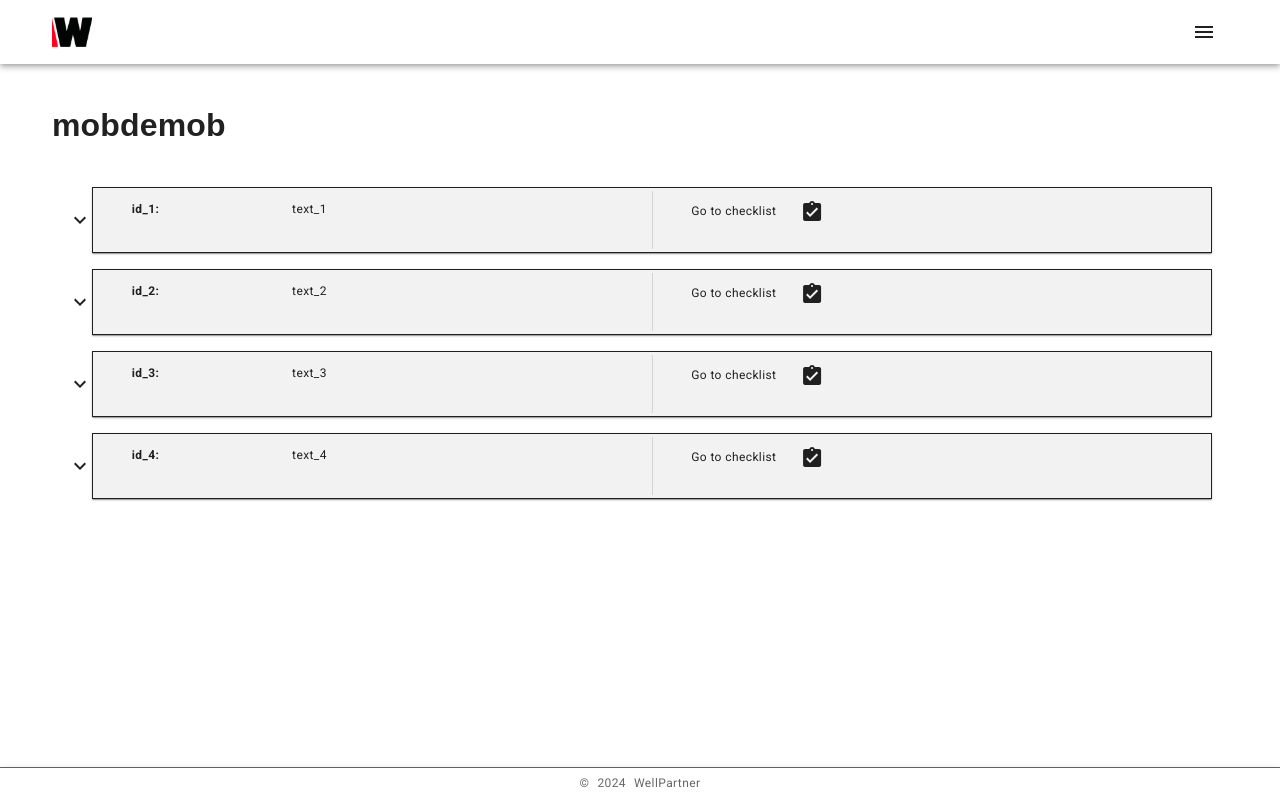
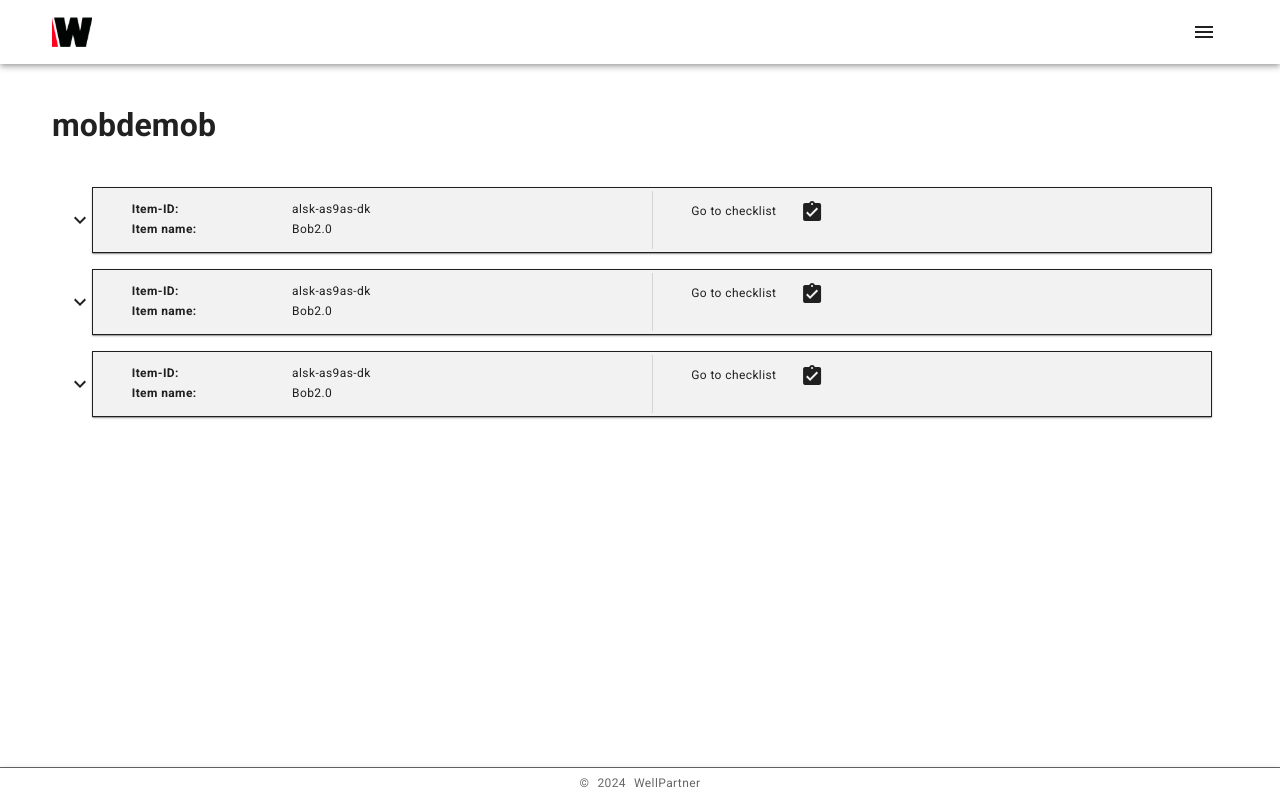
Before and after one commit to OptiCorp/checklist-app, a React (Vite) app: page /mobdemob/1 in a window 1280 px wide. Built offline with nearby package versions, Linux system fonts and the light colour scheme; what @azure/msal-react would draw is missing.

Commit message:
reusable dropdown cards

```diff
--- a/src/components/UI/DropdownCard.tsx
+++ b/src/components/UI/DropdownCard.tsx
@@ -1,38 +1,21 @@
 import { ExpandLess, ExpandMore } from '@mui/icons-material';
-import AssignmentTurnedInIcon from '@mui/icons-material/AssignmentTurnedIn';
-import { Box, Collapse, Divider, List, ListItemButton, ListItemIcon, Stack } from '@mui/material';
-import Typography from '@mui/material/Typography';
+import { Box, Collapse, Divider, List, ListItemButton } from '@mui/material';
 import React from 'react';
-import { useNavigate } from 'react-router-dom';
-import CardWrapper from './CardWrapper';
-import CardWrapperList from './CardWrapperList';
-import { listTextType } from './NestedList';
 
 interface Props {
-    item: listTextType;
+    topCard: JSX.Element;
+    subCards: JSX.Element[];
     index: number;
     openState: boolean;
     handleClick: (index: number) => void;
 }
 
-const Card: React.FC<Props> = ({ item, index, openState, handleClick }) => {
-    const navigate = useNavigate();
-
+const Card: React.FC<Props> = ({ topCard, subCards, index, openState, handleClick }) => {
     return (
         <Box>
             <ListItemButton onClick={() => handleClick(index)}>
                 {openState ? <ExpandLess /> : <ExpandMore />}
-                <CardWrapper
-                    firstChild={<CardWrapperList id={item.id} text={item.text}></CardWrapperList>}
-                    secondChild={
-                        <Box display={'flex'} alignItems={'center'}>
-                            <Typography variant="caption" component="span">
-                                Go to checklist
-                            </Typography>
-                            <AssignmentTurnedInIcon sx={{ flexBasis: '15%' }} />
-                        </Box>
-                    }
-                />
+                {topCard}
             </ListItemButton>
             <Collapse in={openState || false} timeout="auto" unmountOnExit>
                 <Divider
@@ -45,30 +28,9 @@ const Card: React.FC<Props> = ({ item, index, openState, handleClick }) => {
                     }}
                 />
                 <List component="div" disablePadding sx={{ pl: 24 }}>
-                    <ListItemButton>
-                        <ListItemIcon sx={{ width: '100%' }} onClick={() => navigate('/')}>
-                            <CardWrapper
-                                firstChild={
-                                    <CardWrapperList
-                                        id={item.id}
-                                        text={item.text}
-                                    ></CardWrapperList>
-                                }
-                                secondChild={
-                                    // <CardWrapperList
-                                    //     id={item.id}
-                                    //     text={item.text}
-                                    // ></CardWrapperList>
-                                    <Box display={'flex'} alignItems={'center'}>
-                                        <Typography variant="caption" component="span">
-                                            Go to checklist
-                                        </Typography>
-                                        <AssignmentTurnedInIcon sx={{ flexBasis: '15%' }} />
-                                    </Box>
-                                }
-                            />
-                        </ListItemIcon>
-                    </ListItemButton>
+                    {subCards.map((item) => {
+                        return item;
+                    })}
                 </List>
             </Collapse>
         </Box>
--- a/src/components/UI/NestedList.tsx
+++ b/src/components/UI/NestedList.tsx
@@ -9,19 +9,11 @@ export const StyledUl = styled.ul`
     margin: 0;
 `;
 
-export type listTextType = {
-    id: string;
-    text: string;
-};
+interface Props {
+    somethingHere: { topCard: JSX.Element; subCards: JSX.Element[] }[];
+}
 
-const data: listTextType[] = [
-    { id: 'id_1', text: 'text_1' },
-    { id: 'id_2', text: 'text_2' },
-    { id: 'id_3', text: 'text_3' },
-    { id: 'id_4', text: 'text_4' },
-];
-
-const NestedList = () => {
+const NestedList: React.FC<Props> = ({ somethingHere }) => {
     const [open, setOpen] = React.useState<boolean[]>([]);
 
     const handleClick = (index: number) => {
@@ -33,13 +25,14 @@ const NestedList = () => {
     };
     return (
         <List>
-            {data.map((item, index) => (
+            {somethingHere.map((item, index) => (
                 <DropdownCard
                     key={index}
-                    item={item}
                     index={index}
                     openState={open[index]}
                     handleClick={handleClick}
+                    topCard={item.topCard}
+                    subCards={item.subCards}
                 />
             ))}
         </List>
--- a/src/pages/mobDeMob/MobDemobPage.tsx
+++ b/src/pages/mobDeMob/MobDemobPage.tsx
@@ -1,5 +1,10 @@
+import { Box, Button, ListItemButton, Typography } from '@mui/material';
+import CardWrapper from '../../components/UI/CardWrapper';
+import CardWrapperList, { StyledUl } from '../../components/UI/CardWrapperList';
 import NestedList from '../../components/UI/NestedList';
 import { Part } from '../../utils/types';
+import AssignmentTurnedInIcon from '@mui/icons-material/AssignmentTurnedIn';
+import { useNavigate } from 'react-router-dom';
 
 const dummyPart: Part = {
     type: 'item',
@@ -18,13 +23,76 @@ const dummyPart: Part = {
     },
 };
 
-// const mockParts: Part[] = [dummyPart, dummyPart, dummyPart];
+const mockParts: Part[] = [dummyPart, dummyPart, dummyPart];
 
 const MobDemobPage = () => {
+    const navigate = useNavigate();
+
+    const TopPartCard = (
+        <CardWrapper
+            firstChild={
+                <StyledUl>
+                    <CardWrapperList id={'Item-ID'} text={dummyPart.itemId} />
+                    <CardWrapperList id={'Item name'} text={dummyPart.name} />
+                </StyledUl>
+            }
+            secondChild={
+                <StyledUl>
+                    <Box display={'flex'} alignItems={'center'}>
+                        <Typography variant="caption" component="span">
+                            Go to checklist
+                        </Typography>
+                        <AssignmentTurnedInIcon sx={{ flexBasis: '15%' }} />
+                    </Box>
+                </StyledUl>
+            }
+        />
+    );
+
+    const SubPartCardList = mockParts.map((part, index) => {
+        return (
+            <ListItemButton onClick={() => navigate('/')} key={index}>
+                <CardWrapper
+                    firstChild={
+                        <StyledUl>
+                            <CardWrapperList id={'Item-ID'} text={part.itemId} />
+                            <CardWrapperList id={'Item name'} text={part.name} />
+                        </StyledUl>
+                    }
+                    secondChild={
+                        <StyledUl>
+                            <Box display={'flex'} alignItems={'center'}>
+                                <Typography variant="caption" component="span">
+                                    Go to checklist
+                                </Typography>
+                                <AssignmentTurnedInIcon sx={{ flexBasis: '15%' }} />
+                            </Box>
+                        </StyledUl>
+                    }
+                ></CardWrapper>
+            </ListItemButton>
+        );
+    });
+
+    const partCardWithPartCards: { topCard: JSX.Element; subCards: JSX.Element[] }[] = [
+        {
+            topCard: TopPartCard,
+            subCards: SubPartCardList,
+        },
+        {
+            topCard: TopPartCard,
+            subCards: SubPartCardList,
+        },
+        {
+            topCard: TopPartCard,
+            subCards: SubPartCardList,
+        },
+    ];
+
     return (
         <>
             <h1>mobdemob</h1>
-            <NestedList />
+            <NestedList somethingHere={partCardWithPartCards} />
         </>
     );
 };
```
